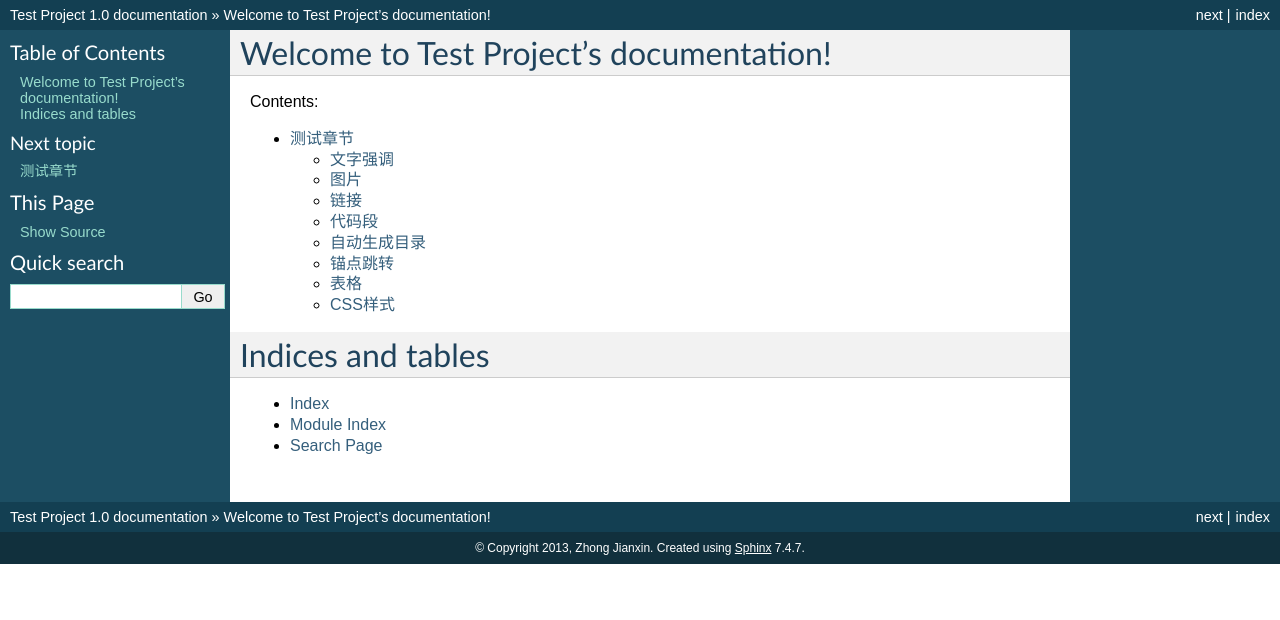
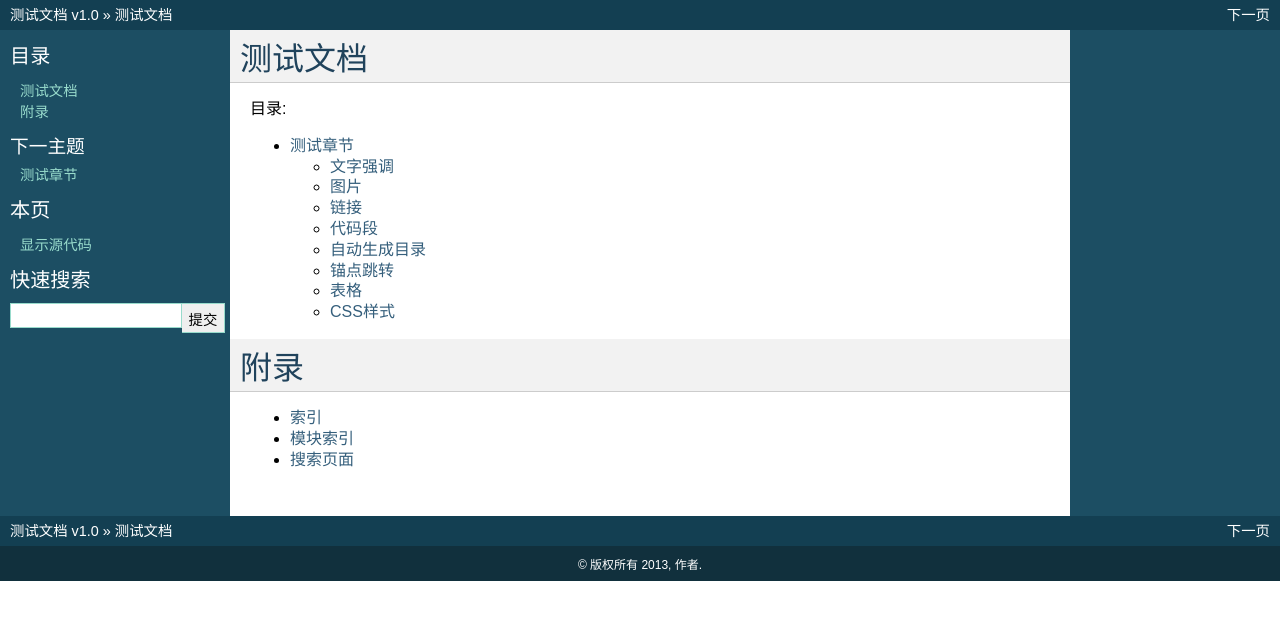
Before and after one commit to azuwis/sphinx_demo, a Sphinx documentation site: the page built from source/index.rst, in a window 1280 px wide. Shown: the top 620 px of the page. Built offline with Sphinx 7.4.7, drawn with Linux system fonts in a browser that asks for light colours.

Commit message:
zh_CN strings

```diff
--- a/source/conf.py
+++ b/source/conf.py
@@ -1,6 +1,6 @@
 # -*- coding: utf-8 -*-
 #
-# Test Project documentation build configuration file, created by
+# 测试文档 documentation build configuration file, created by
 # sphinx-quickstart on Wed Apr 17 11:50:23 2013.
 #
 # This file is execfile()d with the current directory set to its containing dir.
@@ -40,8 +40,9 @@ source_suffix = '.rst'
 master_doc = 'index'
 
 # General information about the project.
-project = u'Test Project'
-copyright = u'2013, Zhong Jianxin'
+project = u'测试文档'
+copyright = u'2013, 作者'
+author = u'作者'
 
 # The version info for the project you're documenting, acts as replacement for
 # |version| and |release|, also used in various other places throughout the
@@ -54,7 +55,7 @@ release = '1.0'
 
 # The language for content autogenerated by Sphinx. Refer to documentation
 # for a list of supported languages.
-#language = None
+language = 'zh_CN'
 
 # There are two options for replacing |today|: either, you set today to some
 # non-false value, then it is used:
@@ -103,7 +104,7 @@ html_theme = 'default'
 
 # The name for this set of Sphinx documents.  If None, it defaults to
 # "<project> v<release> documentation".
-#html_title = None
+html_title = '%s v%s' % (project, version)
 
 # A shorter title for the navigation bar.  Default is the same as html_title.
 #html_short_title = None
@@ -141,7 +142,7 @@ html_static_path = ['_static']
 #html_domain_indices = True
 
 # If false, no index is generated.
-#html_use_index = True
+html_use_index = False
 
 # If true, the index is split into individual pages for each letter.
 #html_split_index = False
@@ -150,7 +151,7 @@ html_static_path = ['_static']
 #html_show_sourcelink = True
 
 # If true, "Created using Sphinx" is shown in the HTML footer. Default is True.
-#html_show_sphinx = True
+html_show_sphinx = False
 
 # If true, "(C) Copyright ..." is shown in the HTML footer. Default is True.
 #html_show_copyright = True
@@ -164,7 +165,7 @@ html_static_path = ['_static']
 #html_file_suffix = None
 
 # Output file base name for HTML help builder.
-htmlhelp_basename = 'TestProjectdoc'
+htmlhelp_basename = project
 
 
 # -- Options for LaTeX output --------------------------------------------------
@@ -203,8 +204,8 @@ latex_elements = {
 # Grouping the document tree into LaTeX files. List of tuples
 # (source start file, target name, title, author, documentclass [howto/manual]).
 latex_documents = [
-  ('index', 'TestProject.tex', u'Test Project Documentation',
-   u'Zhong Jianxin', 'manual'),
+  ('index', project + '.tex', project,
+   author, 'manual'),
 ]
 
 # The name of an image file (relative to this directory) to place at the top of
@@ -233,8 +234,8 @@ latex_documents = [
 # One entry per manual page. List of tuples
 # (source start file, name, description, authors, manual section).
 man_pages = [
-    ('index', 'testproject', u'Test Project Documentation',
-     [u'Zhong Jianxin'], 1)
+    ('index', project, project,
+     [author], 1)
 ]
 
 # If true, show URL addresses after external links.
@@ -247,8 +248,8 @@ man_pages = [
 # (source start file, target name, title, author,
 #  dir menu entry, description, category)
 texinfo_documents = [
-  ('index', 'TestProject', u'Test Project Documentation',
-   u'Zhong Jianxin', 'TestProject', 'One line description of project.',
+  ('index', project, project,
+   author, project, 'One line description of project.',
    'Miscellaneous'),
 ]
 
--- a/source/index.rst
+++ b/source/index.rst
@@ -3,10 +3,10 @@
    You can adapt this file completely to your liking, but it should at least
    contain the root `toctree` directive.
 
-Welcome to Test Project's documentation!
-========================================
+测试文档
+========
 
-Contents:
+目录:
 
 .. toctree::
    :maxdepth: 2
@@ -14,8 +14,8 @@ Contents:
    demo
 
 
-Indices and tables
-==================
+附录
+====
 
 * :ref:`genindex`
 * :ref:`modindex`
```
